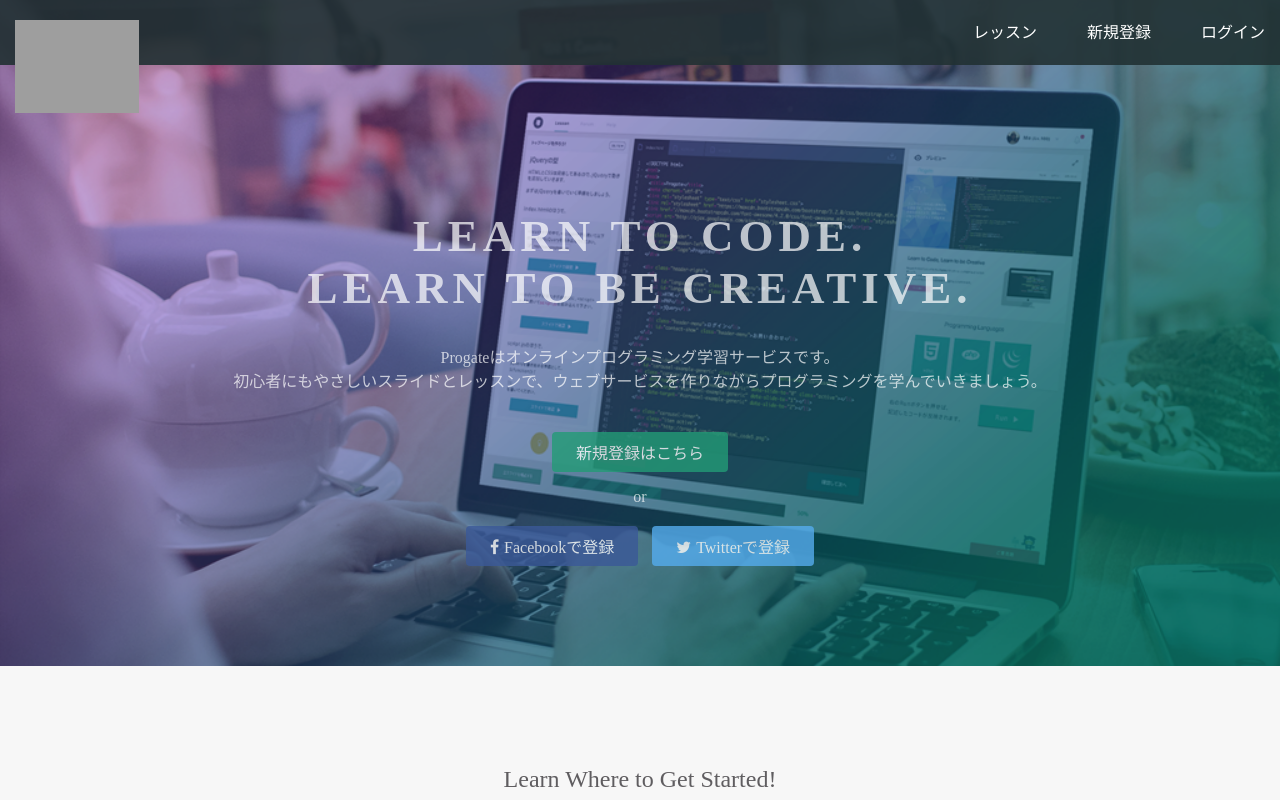
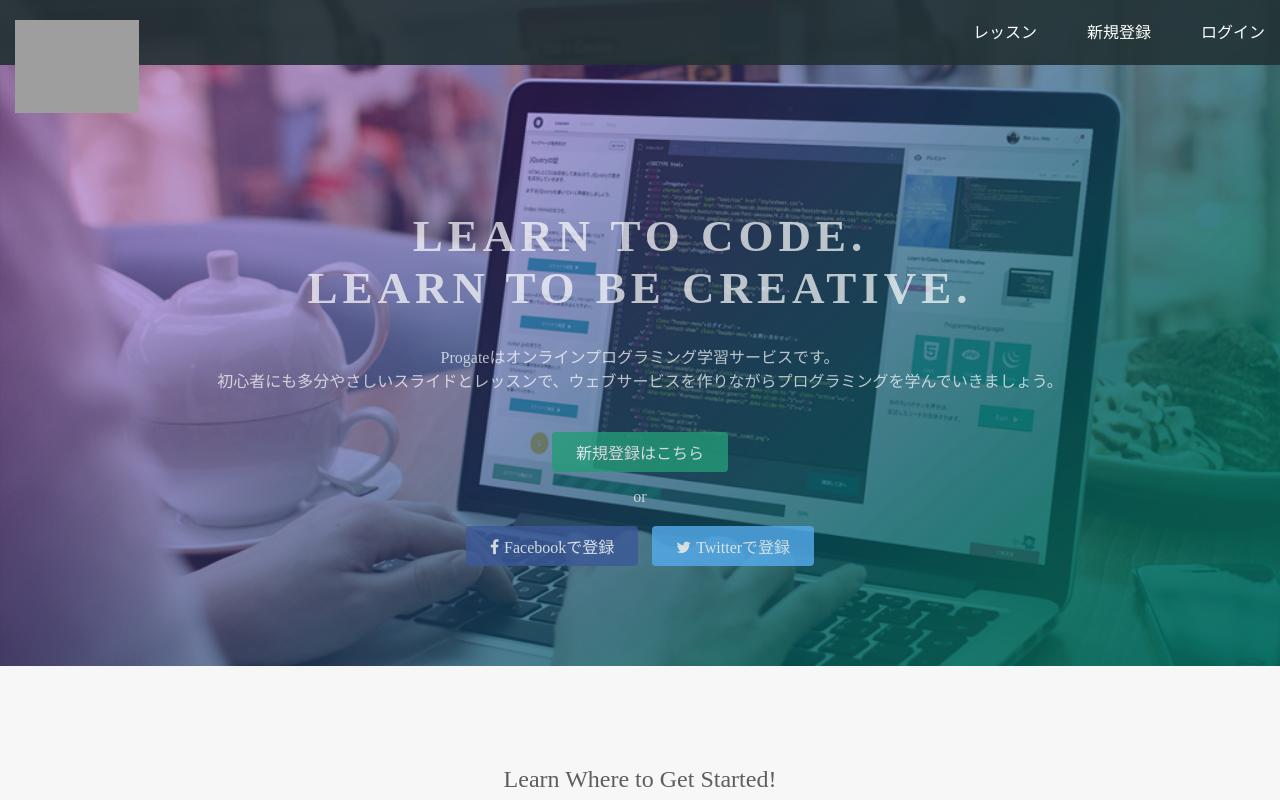
Before and after one commit to akane-c/akane-c, a plain HTML site: page index.html in a window 1280 px wide. Shown: the top 800 px of the page. Drawn offline with Linux system fonts and the light colour scheme; grey boxes are pictures that could not be loaded.

Commit message:
Update index.html

```diff
--- a/index.html
+++ b/index.html
@@ -24,7 +24,7 @@
   <div class="top-wrapper">
     <div class="container">
       <h1>LEARN TO CODE.<br>LEARN TO BE CREATIVE.</h1>
-      <p>Progateはオンラインプログラミング学習サービスです。<br>初心者にもやさしいスライドとレッスンで、ウェブサービスを作りながらプログラミングを学んでいきましょう。</p>
+      <p>Progateはオンラインプログラミング学習サービスです。<br>初心者にも多分やさしいスライドとレッスンで、ウェブサービスを作りながらプログラミングを学んでいきましょう。</p>
       <div class="btn-wrapper">
         <a href="#" class="btn signup">新規登録はこちら</a>
         <p>or</p>
```
